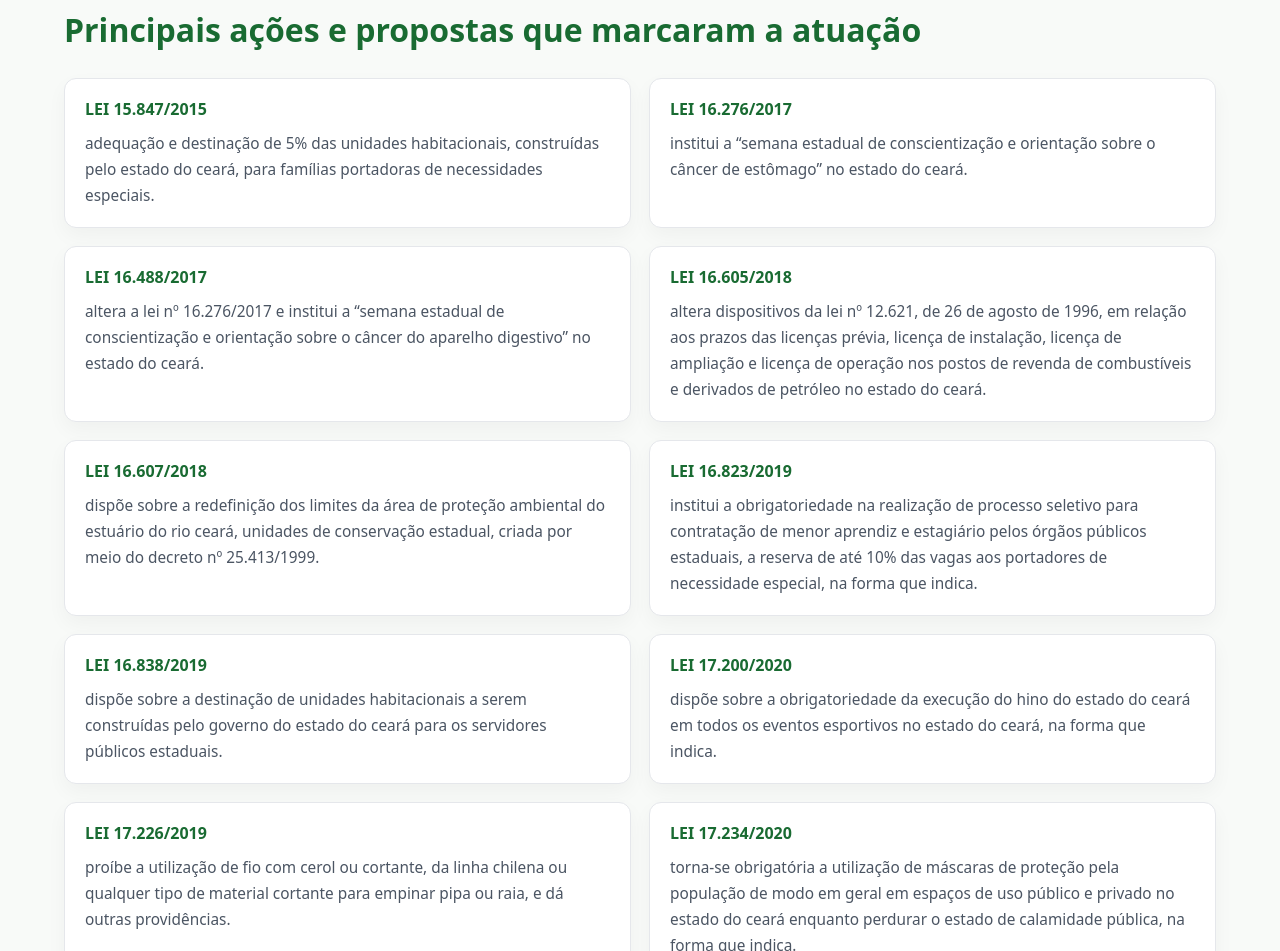
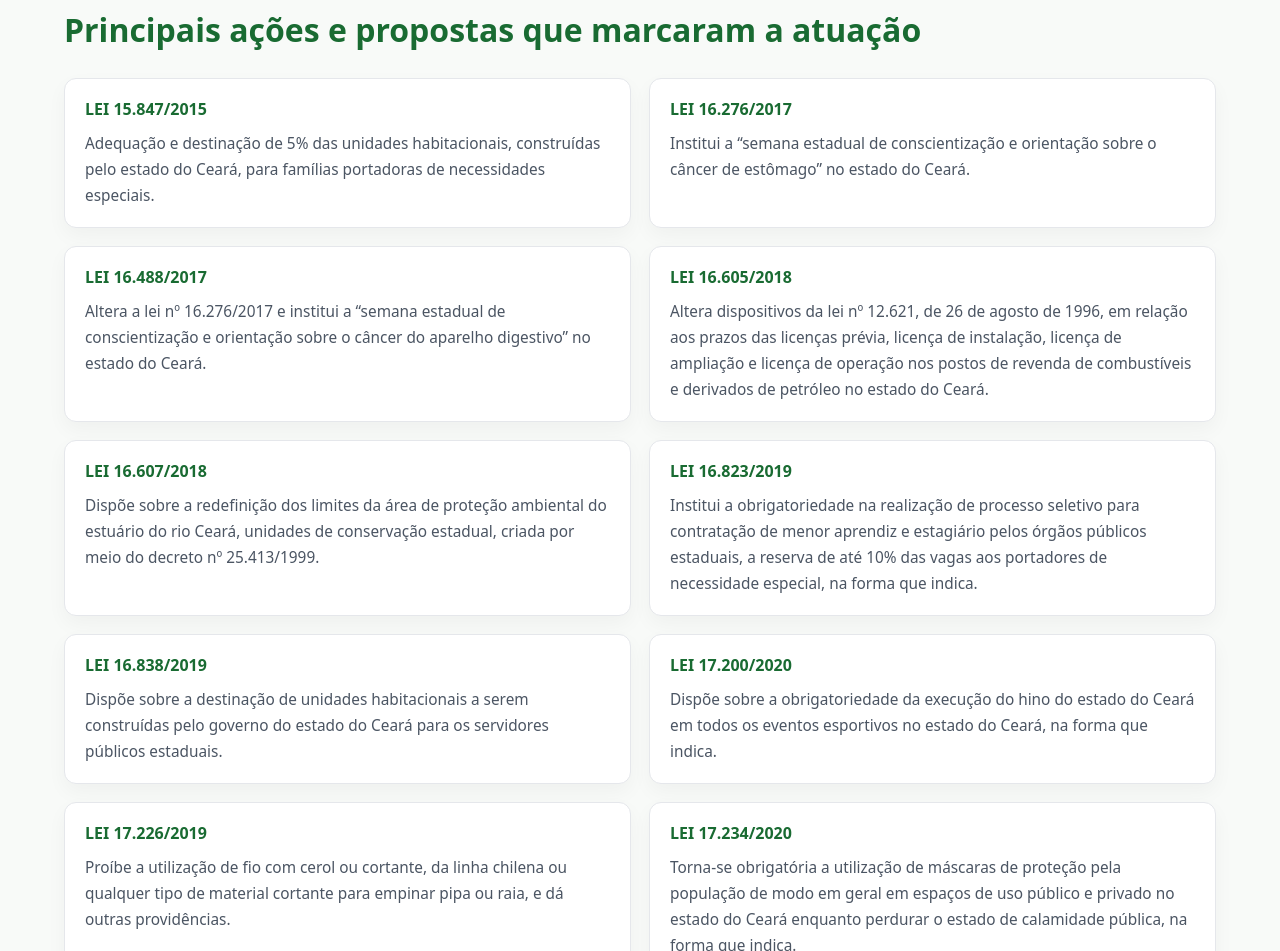
Before and after one commit to isaquelevi21/Walter-Cavalcante, a React (Vite) app: page / in a window 1280 px wide. Shown: the part 2001-2952 px from the top of the page. Built offline with nearby package versions, Linux system fonts and the light colour scheme.

Commit message:
Correcao Home/Telas/Navegacao

```diff
--- a/src/components/Compromissos/Compromissos.jsx
+++ b/src/components/Compromissos/Compromissos.jsx
@@ -42,7 +42,7 @@ const Bandeiras = () => {
         {/* Cabeçalho da Seção */}
         <div style={styles.header}>
           <span style={styles.subtitle}>posicionamento</span>
-          <h2 style={styles.title}>bandeiras</h2>
+          <h2 style={styles.title}>Bandeiras</h2>
         </div>
 
         {/* Grid de Bandeiras */}
--- a/src/pages/Home.jsx
+++ b/src/pages/Home.jsx
@@ -4,43 +4,43 @@ import { useLocation } from "react-router-dom";
 const acoesParlamentares = [
   {
     titulo: 'LEI 15.847/2015',
-    texto: 'adequação e destinação de 5% das unidades habitacionais, construídas pelo estado do ceará, para famílias portadoras de necessidades especiais.'
+    texto: 'Adequação e destinação de 5% das unidades habitacionais, construídas pelo estado do Ceará, para famílias portadoras de necessidades especiais.'
   },
   {
     titulo: 'LEI 16.276/2017',
-    texto: 'institui a “semana estadual de conscientização e orientação sobre o câncer de estômago” no estado do ceará.'
+    texto: 'Institui a “semana estadual de conscientização e orientação sobre o câncer de estômago” no estado do Ceará.'
   },
   {
     titulo: 'LEI 16.488/2017',
-    texto: 'altera a lei nº 16.276/2017 e institui a “semana estadual de conscientização e orientação sobre o câncer do aparelho digestivo” no estado do ceará.'
+    texto: 'Altera a lei nº 16.276/2017 e institui a “semana estadual de conscientização e orientação sobre o câncer do aparelho digestivo” no estado do Ceará.'
   },
   {
     titulo: 'LEI 16.605/2018',
-    texto: 'altera dispositivos da lei nº 12.621, de 26 de agosto de 1996, em relação aos prazos das licenças prévia, licença de instalação, licença de ampliação e licença de operação nos postos de revenda de combustíveis e derivados de petróleo no estado do ceará.'
+    texto: 'Altera dispositivos da lei nº 12.621, de 26 de agosto de 1996, em relação aos prazos das licenças prévia, licença de instalação, licença de ampliação e licença de operação nos postos de revenda de combustíveis e derivados de petróleo no estado do Ceará.'
   },
   {
     titulo: 'LEI 16.607/2018',
-    texto: 'dispõe sobre a redefinição dos limites da área de proteção ambiental do estuário do rio ceará, unidades de conservação estadual, criada por meio do decreto nº 25.413/1999.'
+    texto: 'Dispõe sobre a redefinição dos limites da área de proteção ambiental do estuário do rio Ceará, unidades de conservação estadual, criada por meio do decreto nº 25.413/1999.'
   },
   {
     titulo: 'LEI 16.823/2019',
-    texto: 'institui a obrigatoriedade na realização de processo seletivo para contratação de menor aprendiz e estagiário pelos órgãos públicos estaduais, a reserva de até 10% das vagas aos portadores de necessidade especial, na forma que indica.'
+    texto: 'Institui a obrigatoriedade na realização de processo seletivo para contratação de menor aprendiz e estagiário pelos órgãos públicos estaduais, a reserva de até 10% das vagas aos portadores de necessidade especial, na forma que indica.'
   },
   {
     titulo: 'LEI 16.838/2019',
-    texto: 'dispõe sobre a destinação de unidades habitacionais a serem construídas pelo governo do estado do ceará para os servidores públicos estaduais.'
+    texto: 'Dispõe sobre a destinação de unidades habitacionais a serem construídas pelo governo do estado do Ceará para os servidores públicos estaduais.'
   },
   {
     titulo: 'LEI 17.200/2020',
-    texto: 'dispõe sobre a obrigatoriedade da execução do hino do estado do ceará em todos os eventos esportivos no estado do ceará, na forma que indica.'
+    texto: 'Dispõe sobre a obrigatoriedade da execução do hino do estado do Ceará em todos os eventos esportivos no estado do Ceará, na forma que indica.'
   },
   {
     titulo: 'LEI 17.226/2019',
-    texto: 'proíbe a utilização de fio com cerol ou cortante, da linha chilena ou qualquer tipo de material cortante para empinar pipa ou raia, e dá outras providências.'
+    texto: 'Proíbe a utilização de fio com cerol ou cortante, da linha chilena ou qualquer tipo de material cortante para empinar pipa ou raia, e dá outras providências.'
   },
   {
     titulo: 'LEI 17.234/2020',
-    texto: 'torna-se obrigatória a utilização de máscaras de proteção pela população de modo em geral em espaços de uso público e privado no estado do ceará enquanto perdurar o estado de calamidade pública, na forma que indica.'
+    texto: 'Torna-se obrigatória a utilização de máscaras de proteção pela população de modo em geral em espaços de uso público e privado no estado do Ceará enquanto perdurar o estado de calamidade pública, na forma que indica.'
   }
 ];
 
```
